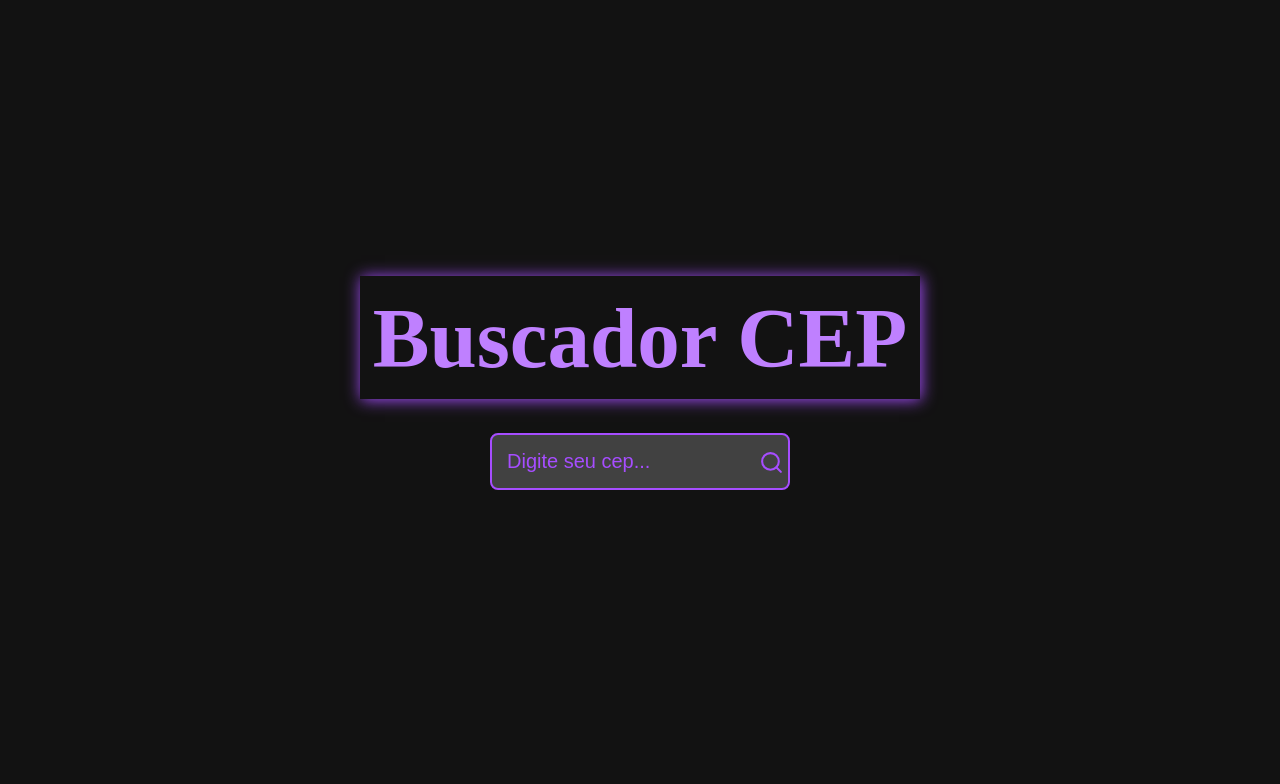
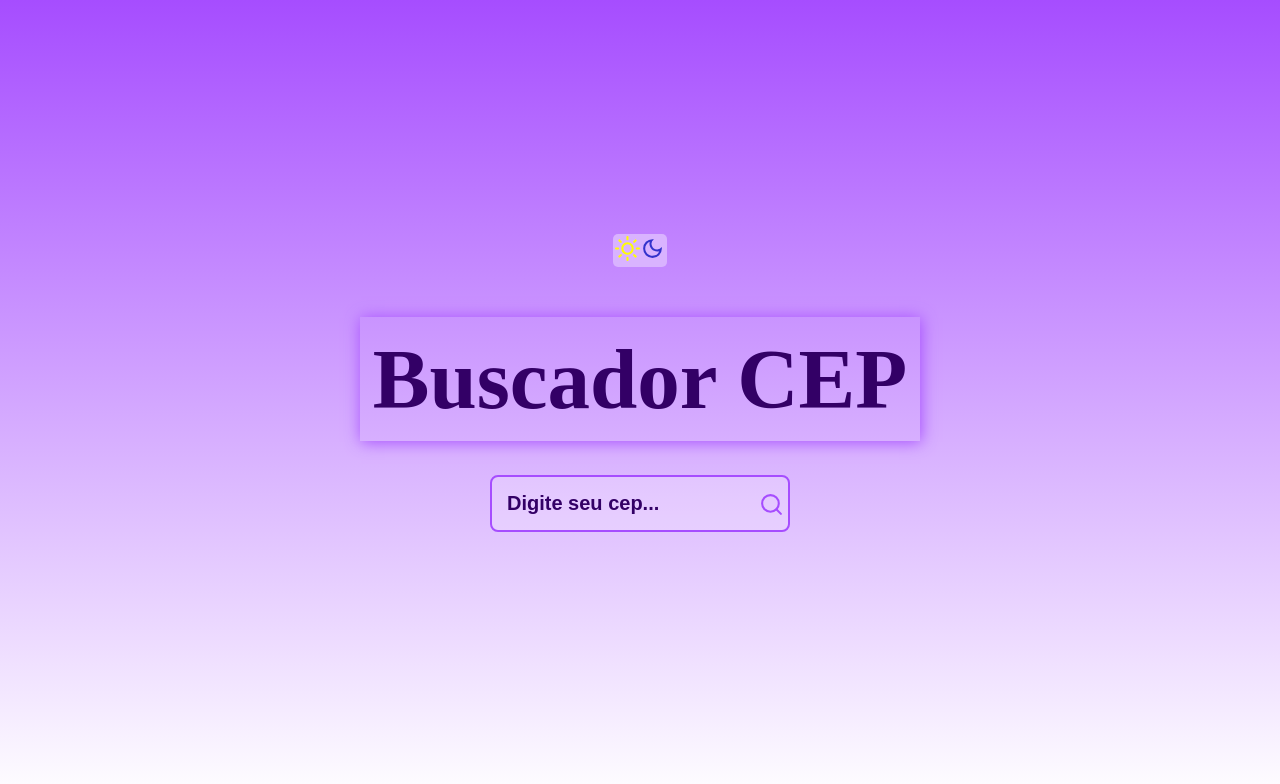
Before and after one commit to CelsoTavares/buscador-cep, a React (Create React App) app: page / in a window 1280 px wide. Shown: the top 784 px of the page. Built offline with nearby package versions, Linux system fonts and the light colour scheme.

Commit message:
:lipstick: background

```diff
--- a/package.json
+++ b/package.json
@@ -7,11 +7,13 @@
     "@testing-library/react": "^13.4.0",
     "@testing-library/user-event": "^13.5.0",
     "axios": "^1.1.3",
+    "local-storage": "^2.0.0",
     "react": "^18.2.0",
     "react-dom": "^18.2.0",
     "react-icons": "^4.6.0",
     "react-scripts": "^2.1.3",
     "styled-components": "^5.3.6",
+    "use": "^3.1.1",
     "web-vitals": "^2.1.4"
   },
   "scripts": {
--- a/src/App.js
+++ b/src/App.js
@@ -1,14 +1,19 @@
 import React from "react";
-import { GlobalStyle, ButtonSearch, Container, Title, SectionInput, Main } from "./styledGlobal";
-import { FiSearch } from "react-icons/fi"
+import { ButtonSearch, Container, Title, SectionInput, Main, Theme } from "./styledGlobal";
+import { ThemeProvider } from "styled-components"
+import { FiSun, FiSearch } from "react-icons/fi"
+import { MdOutlineDarkMode } from "react-icons/md";
 import { useState } from "react";
-import Api from "./services/api"
+import Api from "./services/Api"
+import Dark from "./theme/Dark";
+import Light from "./theme/Light";
 
 
 function App() {
 
   const [input, setInput] = useState('')
   const [cep, setCep] = useState({})
+  const [color, setColor] = useState(Light)
 
   function change(e) {
     setInput(e.target.value)
@@ -23,7 +28,6 @@ function App() {
     try{
       const response = await Api.get(`${input}/json`)
       setCep(response.data)
-      console.log(response.data)
       setInput('')
     }
     catch{
@@ -31,12 +35,27 @@ function App() {
       setInput('')
     }
   }
+  function lightOn() {
+    setColor(Light)
+  }
+  function darkOn() {
+    setColor(Dark)
+  }
+
 
   return (
-    <Container>
-      <GlobalStyle />
 
+    <ThemeProvider theme={color} >
+      <Container>
+          <Theme>
+              <FiSun size={25} color="#ffff00"
+              onClick={lightOn}/>
+              <MdOutlineDarkMode size={25} color="#3333cc"
+              onClick={darkOn}/>
+          </Theme>
       <Title>Buscador CEP</Title>
+
+
 
         <SectionInput>
           <input onChange={change}
@@ -59,9 +78,10 @@ function App() {
               <span>Cidade: {cep.localidade}</span>
 
           </Main>
+          )}
+      </Container>
+    </ThemeProvider>
 
-          )}
-    </Container>
   );
 }
 
--- a/src/index.js
+++ b/src/index.js
@@ -1,11 +1,17 @@
 import React from 'react';
 import ReactDOM from 'react-dom/client';
 import App from './App';
+import { GlobalStyle } from "./styledGlobal";
 
 
 const root = ReactDOM.createRoot(document.getElementById('root'));
 root.render(
   <React.StrictMode>
-    <App />
+
+
+      <GlobalStyle />
+      <App />
+
+
   </React.StrictMode>
 );
--- a/src/styledGlobal.js
+++ b/src/styledGlobal.js
@@ -1,6 +1,5 @@
 import { createGlobalStyle } from "styled-components";
 import styled from "styled-components";
-
 
 export const GlobalStyle = createGlobalStyle`
 
@@ -10,7 +9,6 @@ export const GlobalStyle = createGlobalStyle`
   box-sizing: border-box;
   font-size: sans-serif;
 }
-
 `
 export const Container = styled.div`
   height: 100vh;
@@ -18,16 +16,15 @@ export const Container = styled.div`
   justify-content: center;
   align-items: center;
   flex-direction: column;
-  background: #121212;
+  background-image: ${props => props.theme.backgroundImage};
   overflow: hidden;
 `
 
 export const Title = styled.h1`
   font-size: min(9vw, 85px);
-  color: #bf80ff;
+  color: ${props => props.theme.color};
   box-shadow: 1px 1px 15px #a64dff;
   padding: 1%;
-
 `
 export const SectionInput = styled.div`
  background: rgba(255,255,255,0.2);
@@ -51,15 +48,13 @@ export const SectionInput = styled.div`
   border: 0;
   font-size: 20px;
   outline: 0;
-  color: #a64dff;
-
+  color: ${props => props.theme.color};
+  font-weight: bold;
  }
  input::placeholder{
-  color: #a64dff;
+  color: ${props => props.theme.color};
 }
-
 `
-
 export const ButtonSearch = styled.button`
 border: 0;
 background: transparent;
@@ -79,7 +74,7 @@ background: rgba(255,255,255,0.8);
 width: 80%;
 max-width: 500px;
 border-radius: 8px;
-color: #330066;
+color: ${props => props.theme.color};
 padding: 2%;
 
   h2{
@@ -94,3 +89,11 @@ padding: 2%;
     font-weight: bold;
   }
 `
+export const Theme = styled.div`
+margin-bottom: 50px;
+padding: 2px;
+gap: 5px;
+background: #d9b3ff;
+cursor:pointer;
+border-radius: 5px;
+`
--- /dev/null
+++ b/src/theme/Dark.js
@@ -0,0 +1,4 @@
+export default {
+backgroundImage: "linear-gradient(to top, black, #330066)",
+color: '#bf80ff'
+}
--- /dev/null
+++ b/src/theme/Light.js
@@ -0,0 +1,4 @@
+export default {
+  backgroundImage: "linear-gradient(to top, white, #a64dff)",
+  color: '#330066'
+}
```
Also changed, not shown: 1 other file (tests, documents, lock files or other folders).
